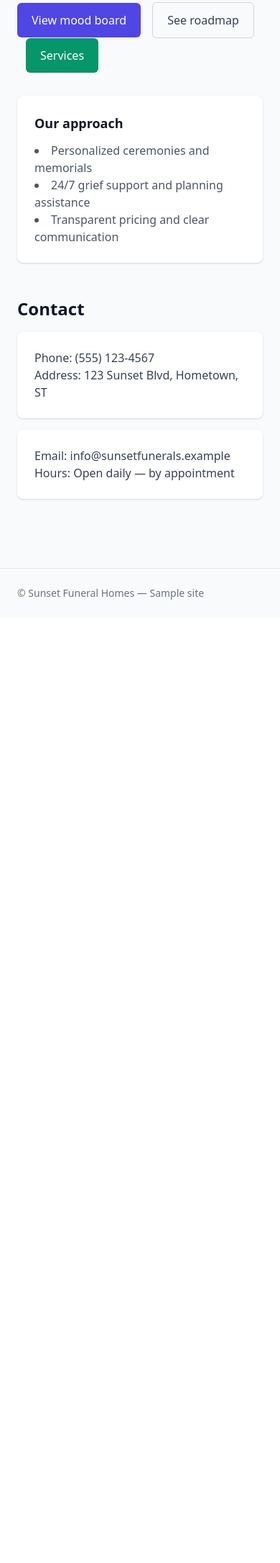
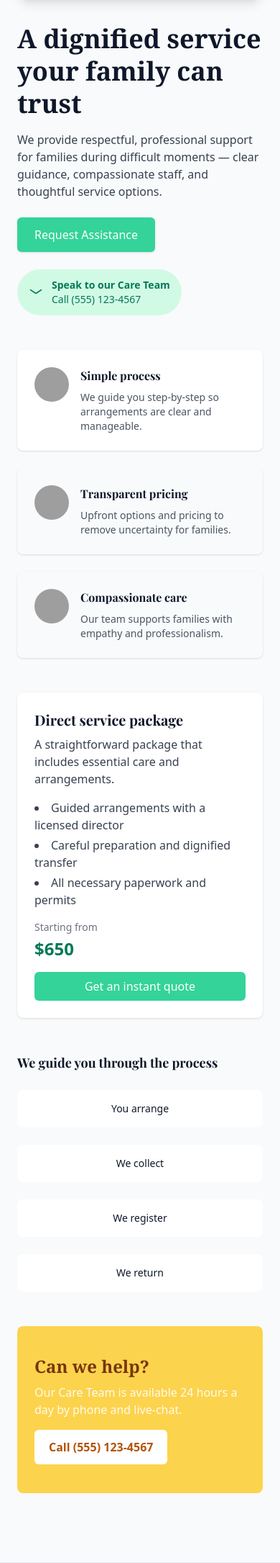
Before and after one commit to zyx-0314/CI4-template, a CodeIgniter 4 app: the page made by backend/app/Views/user/landing.php in a window 390 px wide. Shown: the part 441-2612 px from the top of the page at 72% size. Before the commit the page ends 1274 px from the top, so only its background shows below. Run offline with PHP 8.4 and a stand-in for CodeIgniter, Linux system fonts and the light colour scheme; the template is opened without the code that fills it, so the values that code supplies are empty; some libraries are stand-ins or nearby versions; grey boxes are pictures that could not be loaded.

Commit message:
refactor: Revamp landing page with enhanced content and layout for better user engagement

```diff
--- a/backend/app/Views/user/landing.php
+++ b/backend/app/Views/user/landing.php
@@ -1,54 +1,120 @@
 <!doctype html>
 <html lang="en">
-<head>
-  <meta charset="utf-8">
-  <meta name="viewport" content="width=device-width,initial-scale=1">
-  <title>Sunset Funeral Homes — Welcome</title>
-  <link href="https://cdn.jsdelivr.net/npm/tailwindcss@2.2.19/dist/tailwind.min.css" rel="stylesheet">
-</head>
-<body class="bg-gray-50 text-gray-900">
-  <?php echo view('components/header'); ?>
+<?= view('components/head', ['title' => 'Sunset Funeral Homes — Compassionate Care']) ?>
+<body class="bg-gray-50 font-sans text-slate-900">
+  <?= view('components/header'); ?>
 
-  <main class="mx-auto px-6 py-12 max-w-5xl">
+  <main class="mx-auto px-6 py-12 max-w-6xl">
+    <!-- Hero -->
     <section class="items-center gap-8 grid grid-cols-1 md:grid-cols-2">
-      <div>
-        <h2 class="mb-4 font-extrabold text-3xl">A dignified presence for families in mourning</h2>
-        <p class="mb-6 text-gray-600">Sunset Funeral Homes provides respectful, professional support to families during their most difficult moments. This sample site demonstrates a simple marketing landing page, brand mood board, and a roadmap for an MVP tailored to funeral home services.</p>
-        <div class="space-x-3">
-          <a href="/mood-board" class="inline-block bg-indigo-600 px-5 py-3 rounded-md font-medium text-white">View mood board</a>
-          <a href="/roadmap" class="inline-block px-5 py-3 border border-gray-300 rounded-md font-medium text-gray-700">See roadmap</a>
-          <a href="/services" class="inline-block bg-green-600 px-5 py-3 rounded-md font-medium text-white">Services</a>
+      <div class="order-2 md:order-1">
+  <h1 class="font-serif font-extrabold text-slate-900 text-4xl md:text-5xl leading-tight">A dignified service your family can trust</h1>
+        <p class="mt-4 max-w-xl text-gray-700">We provide respectful, professional support for families during difficult moments — clear guidance, compassionate staff, and thoughtful service options.</p>
+
+        <div class="flex flex-wrap items-center gap-3 mt-6">
+          <a href="/services" class="inline-flex items-center bg-emerald-400 hover:bg-emerald-500 shadow px-6 py-3 rounded-md font-medium text-white">Request Assistance</a>
+        </div>
+
+        <div class="mt-6">
+          <div class="inline-flex items-center gap-3 bg-emerald-100 px-4 py-3 rounded-full text-emerald-700">
+            <svg class="w-5 h-5" fill="none" stroke="currentColor" viewBox="0 0 24 24"><path stroke-linecap="round" stroke-linejoin="round" stroke-width="2" d="M3 8l7.89 5.26a2 2 0 002.22 0L21 8"/></svg>
+            <div>
+              <div class="font-semibold text-sm">Speak to our Care Team</div>
+              <div class="text-sm">Call (555) 123-4567</div>
+            </div>
+          </div>
         </div>
       </div>
-      <div>
-        <div class="bg-white shadow p-6 rounded-lg">
-          <h3 class="mb-3 font-semibold text-lg">Our approach</h3>
-          <ul class="text-gray-600 list-disc list-inside">
-            <li>Personalized ceremonies and memorials</li>
-            <li>24/7 grief support and planning assistance</li>
-            <li>Transparent pricing and clear communication</li>
-          </ul>
+
+      <div class="order-1 md:order-2">
+        <div class="shadow-lg rounded-2xl overflow-hidden">
+          <img src="https://images.unsplash.com/photo-1519681393784-d120267933ba?auto=format&fit=crop&w=1400&q=80" alt="Family embracing in a living room" class="w-full h-72 md:h-[420px] object-cover">
         </div>
       </div>
     </section>
 
+    <!-- Features -->
     <section class="mt-12">
-      <h3 class="mb-4 font-bold text-2xl">Contact</h3>
-      <div class="gap-4 grid grid-cols-1 md:grid-cols-2">
-        <div class="bg-white shadow p-6 rounded-lg">
-          <p class="text-gray-700">Phone: (555) 123-4567</p>
-          <p class="text-gray-700">Address: 123 Sunset Blvd, Hometown, ST</p>
+      <div class="gap-6 grid grid-cols-1 md:grid-cols-3">
+  <div class="flex items-start gap-4 bg-white shadow p-6 rounded-lg">
+          <img src="https://images.unsplash.com/photo-1524504388940-b1c1722653e1?auto=format&fit=crop&w=200&q=80" alt="process icon" class="rounded-full w-12 h-12 object-cover">
+          <div>
+            <h3 class="font-semibold">Simple process</h3>
+            <p class="mt-2 text-gray-600 text-sm">We guide you step-by-step so arrangements are clear and manageable.</p>
+          </div>
         </div>
-        <div class="bg-white shadow p-6 rounded-lg">
-          <p class="text-gray-700">Email: info@sunsetfunerals.example</p>
-          <p class="text-gray-700">Hours: Open daily — by appointment</p>
+  <div class="flex items-start gap-4 bg-[var(--stone-light)] shadow p-6 rounded-lg">
+          <img src="https://images.unsplash.com/photo-1504198453319-5ce911bafcde?auto=format&fit=crop&w=200&q=80" alt="pricing icon" class="rounded-full w-12 h-12 object-cover">
+          <div>
+            <h3 class="font-semibold">Transparent pricing</h3>
+            <p class="mt-2 text-gray-600 text-sm">Upfront options and pricing to remove uncertainty for families.</p>
+          </div>
+        </div>
+  <div class="flex items-start gap-4 bg-[var(--stone-light)] shadow p-6 rounded-lg">
+          <img src="https://images.unsplash.com/photo-1517841905240-472988babdf9?auto=format&fit=crop&w=200&q=80" alt="care icon" class="rounded-full w-12 h-12 object-cover">
+          <div>
+            <h3 class="font-semibold">Compassionate care</h3>
+            <p class="mt-2 text-gray-600 text-sm">Our team supports families with empathy and professionalism.</p>
+          </div>
         </div>
       </div>
     </section>
+
+    <!-- Package summary -->
+    <section class="bg-white shadow mt-12 p-6 rounded-lg">
+      <div class="md:flex md:justify-between md:items-center gap-6">
+        <div class="md:flex-1">
+          <h3 class="font-semibold text-xl">Direct service package</h3>
+          <p class="mt-2 text-gray-700">A straightforward package that includes essential care and arrangements.</p>
+          <ul class="space-y-1 mt-4 text-gray-700 list-disc list-inside">
+            <li>Guided arrangements with a licensed director</li>
+            <li>Careful preparation and dignified transfer</li>
+            <li>All necessary paperwork and permits</li>
+          </ul>
+        </div>
+
+        <div class="mt-4 md:mt-0 md:w-64">
+          <div class="text-gray-500 text-sm">Starting from</div>
+          <div class="mt-1 font-bold text-emerald-700 text-2xl">$650</div>
+          <a href="/services" class="inline-block bg-emerald-400 hover:bg-emerald-500 mt-4 px-4 py-2 rounded-md w-full text-white text-center">Get an instant quote</a>
+        </div>
+      </div>
+    </section>
+
+    <!-- Steps -->
+    <section class="mt-12">
+      <h3 class="font-semibold text-lg">We guide you through the process</h3>
+      <div class="gap-6 grid grid-cols-1 md:grid-cols-4 mt-6">
+        <div class="bg-white p-4 rounded-lg text-center">
+          <div class="font-medium text-sm">You arrange</div>
+        </div>
+        <div class="bg-white p-4 rounded-lg text-center">
+          <div class="font-medium text-sm">We collect</div>
+        </div>
+        <div class="bg-white p-4 rounded-lg text-center">
+          <div class="font-medium text-sm">We register</div>
+        </div>
+        <div class="bg-white p-4 rounded-lg text-center">
+          <div class="font-medium text-sm">We return</div>
+        </div>
+      </div>
+    </section>
+
+    <!-- CTA band -->
+    <section class="mt-12 rounded-lg overflow-hidden">
+  <div class="md:flex md:justify-between md:items-center bg-amber-300 px-6 py-10 text-amber-900">
+        <div>
+          <h3 class="font-serif font-bold text-2xl">Can we help?</h3>
+          <p class="mt-2 text-white/90">Our Care Team is available 24 hours a day by phone and live-chat.</p>
+        </div>
+        <div class="mt-4 md:mt-0">
+          <a href="tel:5551234567" class="inline-block bg-white px-5 py-3 rounded-md font-semibold text-amber-700">Call (555) 123-4567</a>
+        </div>
+      </div>
+    </section>
+
   </main>
 
-  <footer class="mt-12 py-6 border-t">
-    <div class="mx-auto px-6 max-w-5xl text-gray-500 text-sm">© Sunset Funeral Homes — Sample site</div>
-  </footer>
+  <?= view('components/footer'); ?>
 </body>
 </html>
```
